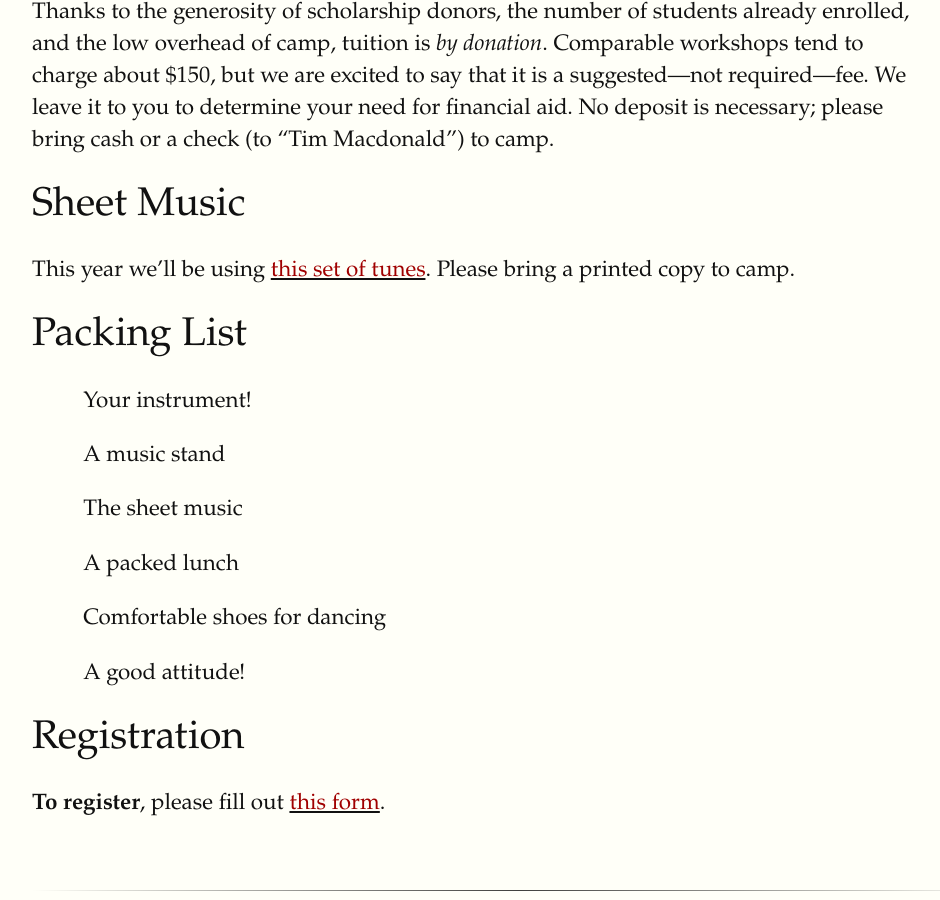
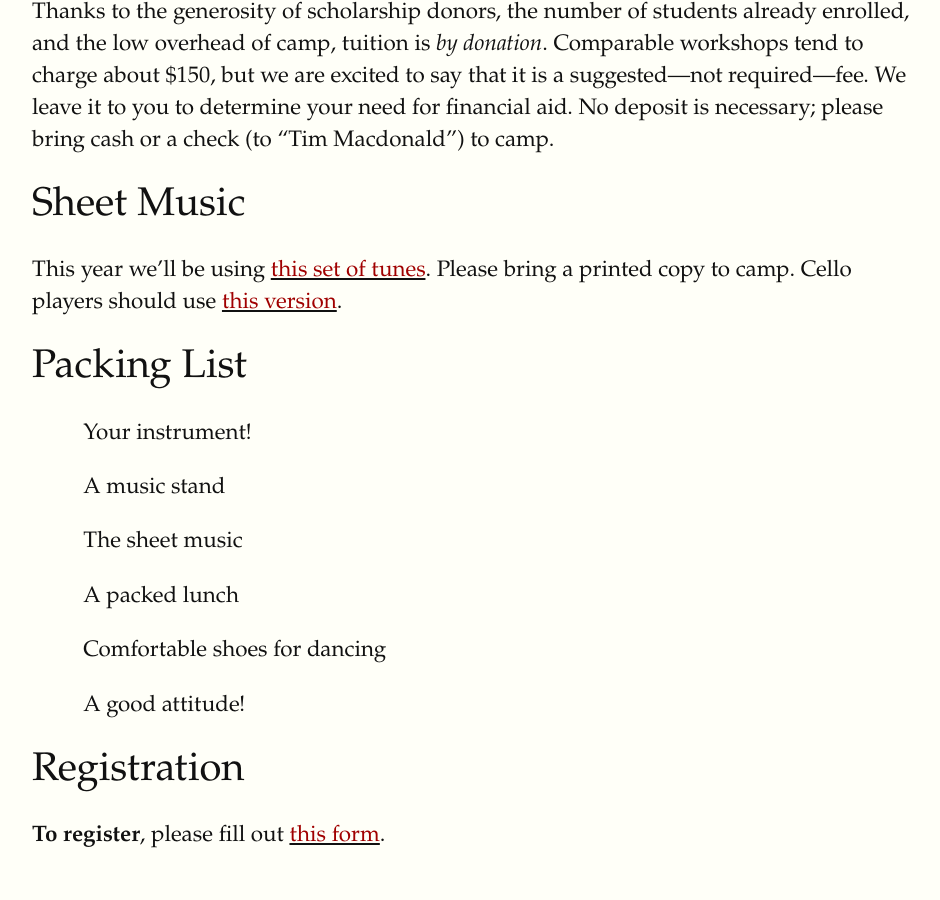
Before and after one commit to thesesc/thesesc.github.io, a Jekyll site: the page built from projects/fiddle-camp.md, in a window 1280 px wide and 900 px high, scrolled down 1951 px. Shown: the whole window, without its empty margins (96-1036 px from the left). Built offline with Jekyll 4.4.1, drawn with Linux system fonts in a browser that asks for light colours.

Commit message:
Cello part!

```diff
--- a/projects/fiddle-camp.md
+++ b/projects/fiddle-camp.md
@@ -100,7 +100,7 @@ bring cash or a check (to "Tim Macdonald") to camp.
 # Sheet Music
 
 This year we'll be using <u><a href="/assets/docs/chicago-scottish-fiddle-camp-2019.pdf">this set of tunes</a></u>. Please bring a printed
-copy to camp.
+copy to camp. Cello players should use <u><a href="/assets/docs/chicago-scottish-fiddle-camp-2019.pdf">this version</a></u>.
 
 # Packing List
 
```
Also changed, not shown: 2 other files.
